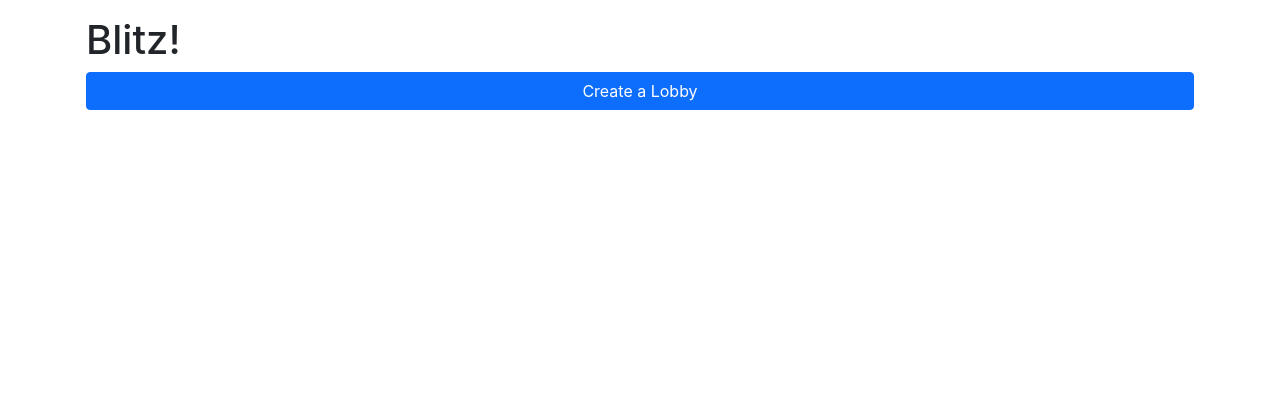
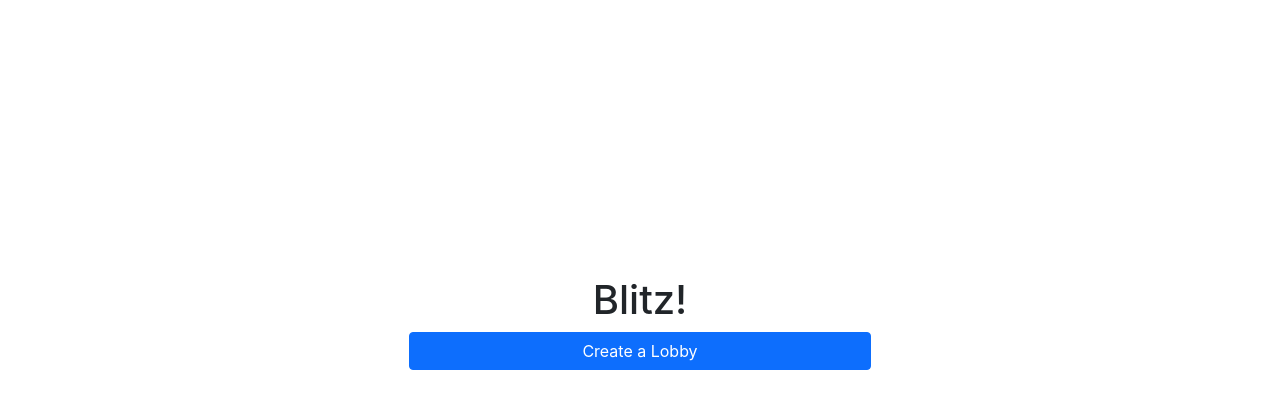
Before and after one commit to cquinones100/dutch-blitz-scorecard-api, a React (Create React App) app: page / in a window 1280 px wide. Shown: the top 408 px of the page. Built offline with nearby package versions, Linux system fonts and the light colour scheme.

Commit message:
improve styling

```diff
--- a/package.json
+++ b/package.json
@@ -19,6 +19,7 @@
     "react-dom": "^17.0.2",
     "react-router-dom": "6",
     "react-scripts": "5.0.0",
+    "styled-components": "^5.3.3",
     "typescript": "^4.5.5",
     "web-vitals": "^2.1.4"
   },
--- a/src/App.tsx
+++ b/src/App.tsx
@@ -11,7 +11,7 @@ import Track from './Track';
 
 export default function App() {
   return(
-    <Container style={{ padding: '1rem' }}>
+    <Container style={{ padding: '1rem', height: '100vh' }}>
       <Router>
         <Routes>
           <Route path='/' element={<Root />} />
--- a/src/Room.tsx
+++ b/src/Room.tsx
@@ -1,12 +1,13 @@
 import React, { useState, ChangeEvent, useEffect, useRef } from 'react'
 import { useParams } from 'react-router-dom';
-import { Form, Button, ListGroup, Alert, Row, Col, Badge } from 'react-bootstrap';
+import { Form, Button, ListGroup, Alert, Col, Badge, Row as BootstrapRow } from 'react-bootstrap';
 import useLobbyWebsockets, { PlayerScore, RoundType } from './hooks/useLobbyWeebsockets';
 import usePersistence from './hooks/usePersistence';
 import Round from './Round';
 import serverFetch from './utils/serverFetch';
 import RoundTransition from './RoundTransition';
 import QRCode from 'qrcode.react';
+import Row from './layout/Row';
 
 export type Player = {
   name: string;
@@ -128,16 +129,16 @@ export default function Room() {
   }
 
   return (
-    <>
+    <Row>
       {
       nameError && (
-        <Row>
+        <BootstrapRow>
           <Alert variant='danger'>
             Name is already taken, please try another one
           </Alert>
-        </Row>
+        </BootstrapRow>
       )}
-      <Row>
+      <BootstrapRow>
         <Col xs={8}>
           <h1>{player && `Hi ${player.name}, y`}{!player && 'Y'}ou are in room {id}</h1>
         </Col>
@@ -146,7 +147,7 @@ export default function Room() {
             <Button variant='success' onClick={onReady}>I'm Ready!</Button>
           )}
         </Col>
-      </Row>
+      </BootstrapRow>
       {id && !tokenFetch && <PlayerForm submitPlayer={submitPlayer} />}
       {players.length > 0 && (
         <>
@@ -163,6 +164,6 @@ export default function Room() {
         </>
       )}
       <QRCode value={window.location.href} />
-    </>
+    </Row>
   );
 };
--- a/src/Root.tsx
+++ b/src/Root.tsx
@@ -1,6 +1,7 @@
-import React, { useState } from 'react';
-import { Button, Row, Stack } from 'react-bootstrap';
+import React from 'react';
+import { Button, Col, Stack } from 'react-bootstrap';
 import { useNavigate } from 'react-router-dom';
+import Row from './layout/Row';
 
 export default function Root() {
   const navigate = useNavigate();
@@ -19,11 +20,13 @@ export default function Root() {
   };
 
   return (
-    <Row>
-      <h1>Blitz!</h1>
-      <Stack gap={2} className="col-md-5 mx-auto">
-        <Button onClick={createLobby}>Create a Lobby</Button>
-      </Stack>
+    <Row className='align-items-center' style={{ height: '80%' }}>
+      <Col>
+        <h1 style={{ textAlign: 'center' }}>Blitz!</h1>
+        <Stack gap={2} className="col-md-5 mx-auto">
+          <Button onClick={createLobby}>Create a Lobby</Button>
+        </Stack>
+      </Col>
     </Row>
   );
 };
--- /dev/null
+++ b/src/layout/Row.tsx
@@ -0,0 +1,10 @@
+import { ReactNode } from 'react';
+import { Row as BootstrapRow } from 'react-bootstrap';
+
+const Row = ({ children }: { children: ReactNode }) => (
+  <BootstrapRow className='align-items-center' style={{ height: '80%' }}>
+    {children}
+  </BootstrapRow>
+);
+
+export default Row;
```
Also changed, not shown: 1 other file (tests, documents, lock files or other folders).
